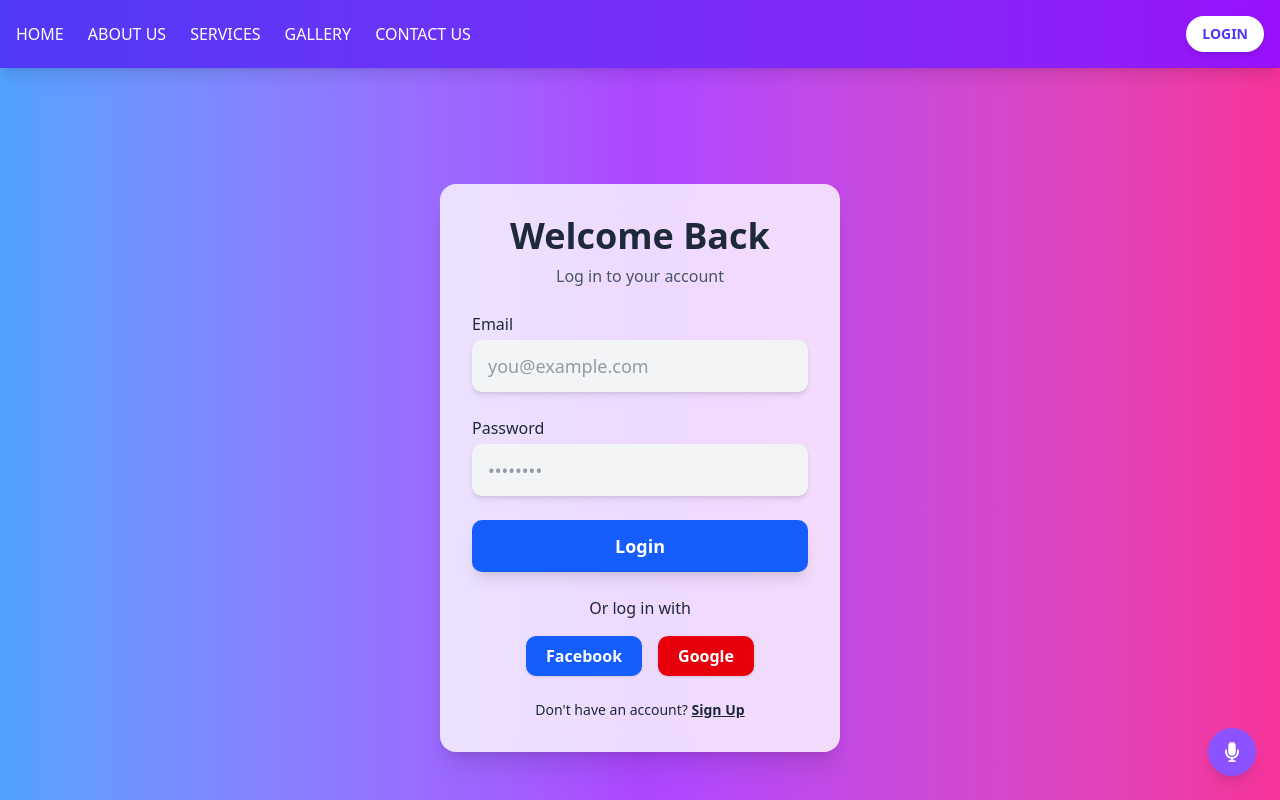
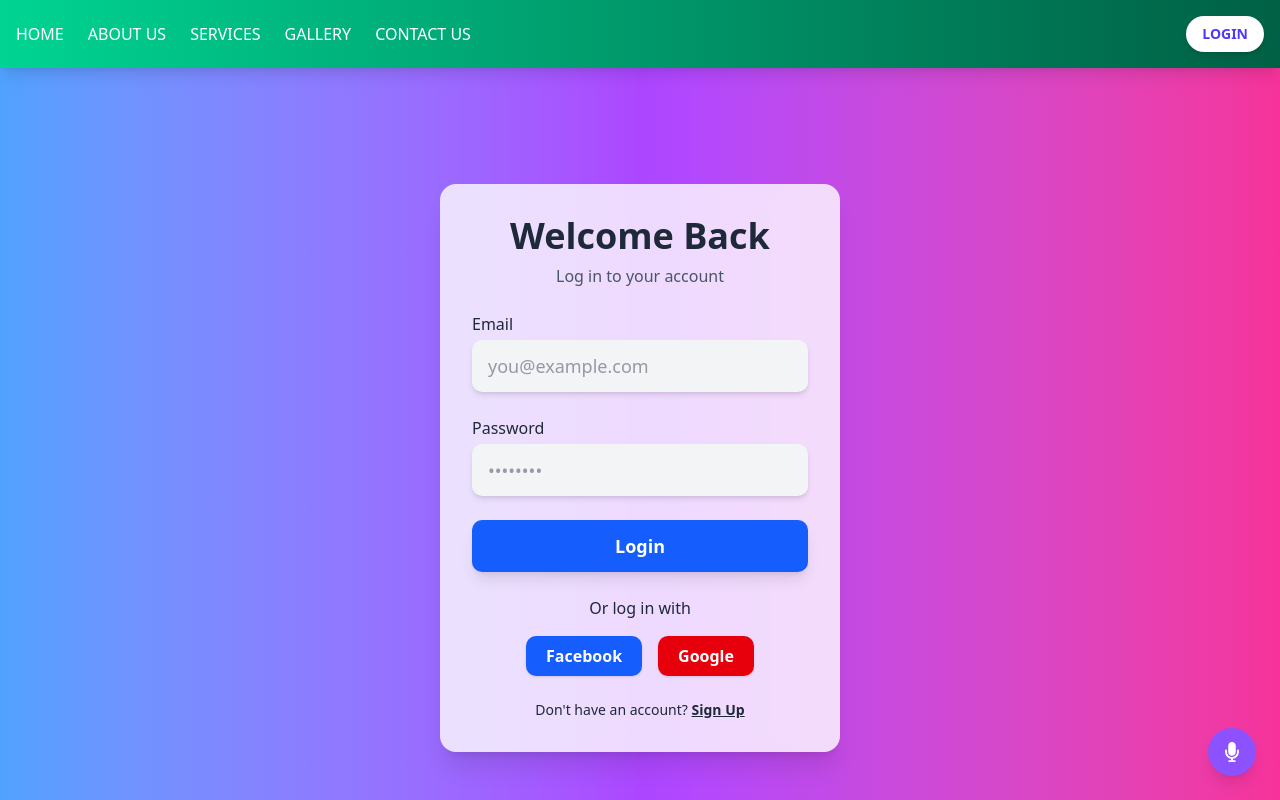
Before and after one commit to HARSHKR008/EVENTVISTA360, a Next.js app in the folder frontend/: page /login in a window 1280 px wide. Shown: the top 800 px of the page. Built offline with nearby package versions, Linux system fonts and the light colour scheme.

Commit message:
navbar changed

```diff
--- a/frontend/src/components/Navbar.jsx
+++ b/frontend/src/components/Navbar.jsx
@@ -18,7 +18,7 @@ const Navbar = () => {
   ]
 
   return (
-    <header className="sticky top-0 z-50 bg-gradient-to-r from-indigo-600 to-purple-600 shadow-lg text-white">
+    <header className="sticky top-0 z-50 bg-gradient-to-r from-emerald-400 to-emerald-800 shadow-lg text-white">
       <div className="container mx-auto flex items-center justify-between p-4">
         {/* Mobile Menu */}
         <Sheet open={isOpen} onOpenChange={setIsOpen}>
```
